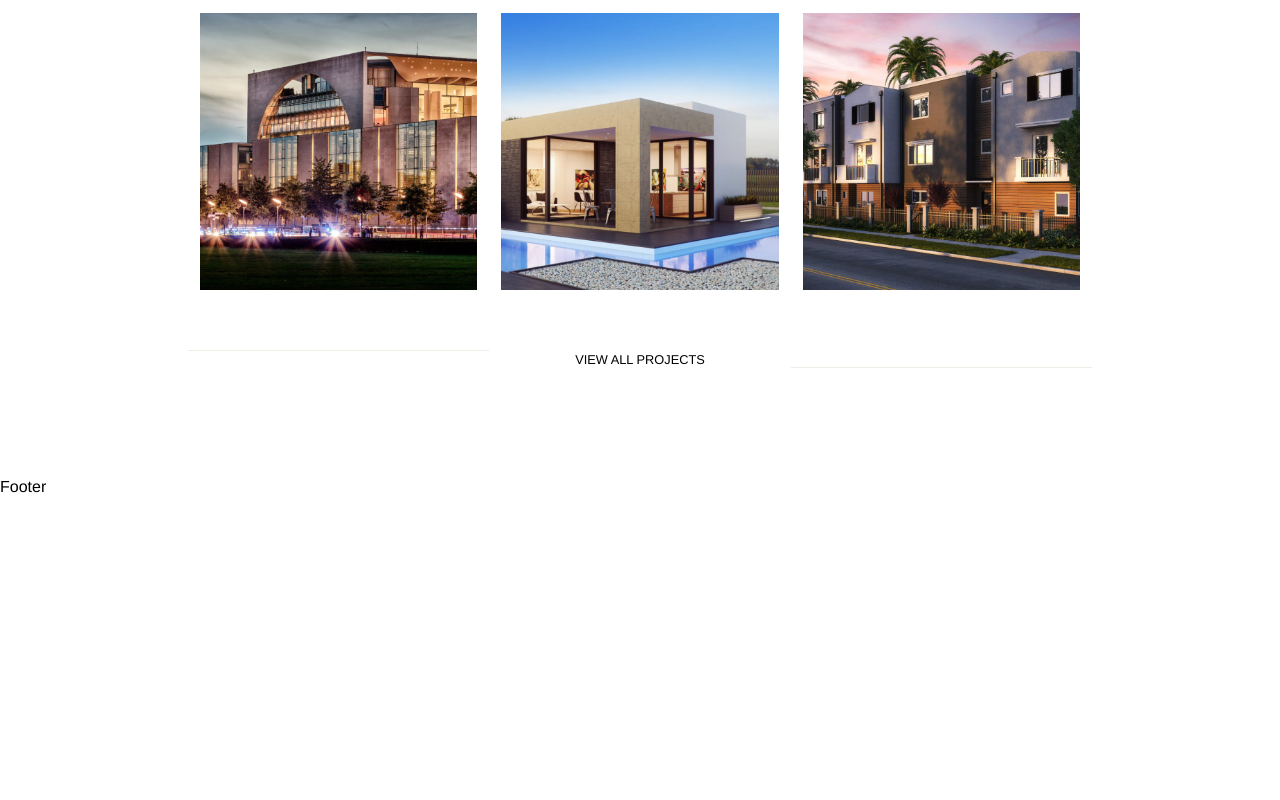
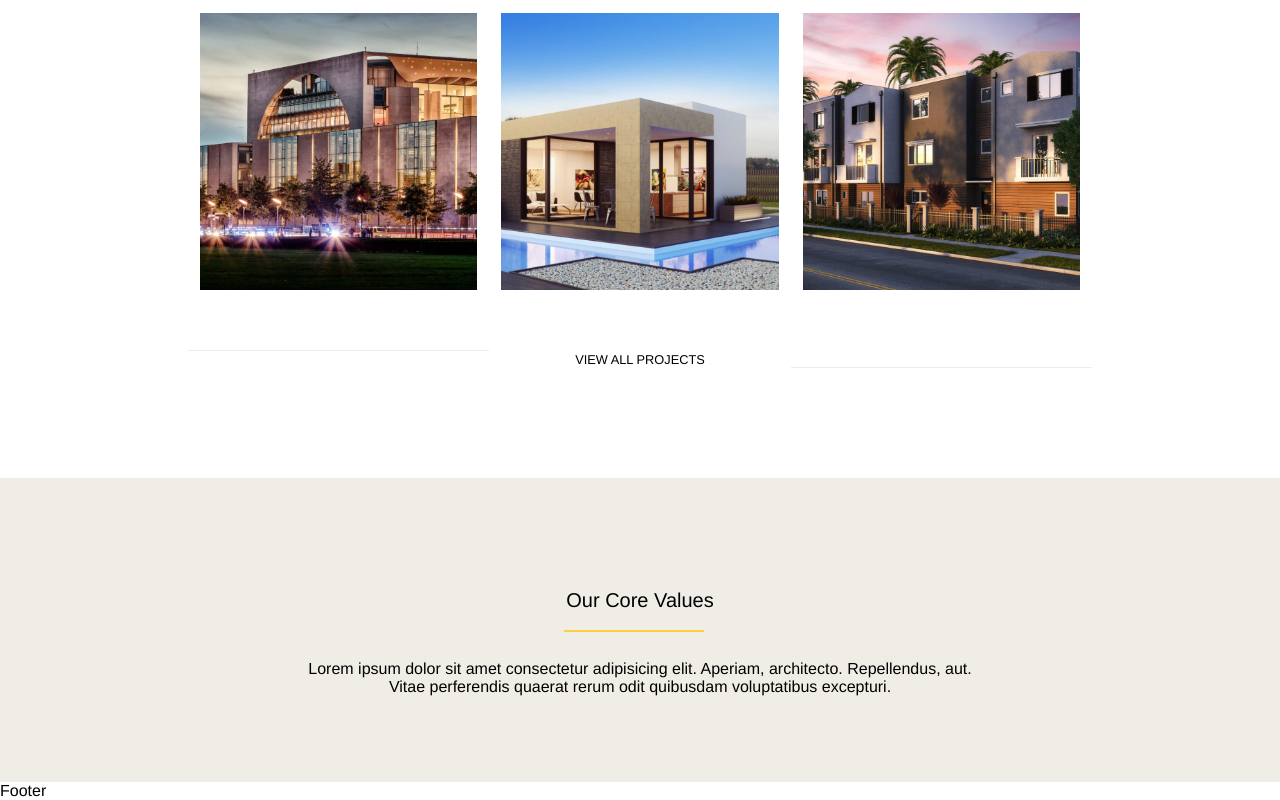
Before and after one commit to davishka-hikkaduwa/proj-html-vuejs, a Vue app: page / in a window 1280 px wide. Shown: the part 1981-2781 px from the top of the page. Before the commit the page ends 2477 px from the top, so only its background shows below. Built offline with nearby package versions, Linux system fonts and the light colour scheme.

Commit message:
info section of aboutComponent

```diff
--- /dev/null
+++ b/src/components/AboutComponent.vue
@@ -0,0 +1,44 @@
+<template>
+    <div id="about">
+        <div class="core-values">
+            <div class="info-container">
+                <h5 class="custom-underline">Our Core Values</h5>
+                <p>Lorem ipsum dolor sit amet consectetur adipisicing elit. Aperiam, architecto.
+                    Repellendus, aut. Vitae perferendis quaerat rerum odit quibusdam voluptatibus excepturi.
+                </p>
+            </div>
+            <div class="card-container">
+
+            </div>
+        </div>
+        <div class="feedback">
+
+        </div>
+    </div>
+</template>
+
+<script>
+    export default {
+        name: 'AboutComponent',
+    }
+</script>
+
+<style scoped lang="scss">
+    #about{
+        background-color: #f0ede6;
+        padding: 30px 0;
+        text-align: center;
+        .core-values{
+            .info-container{
+                padding: 80px 260px 20px 260px;
+                h5{
+                    padding-bottom: 20px;
+                }
+                p{
+                    padding: 20px 40px;
+                }
+            }
+        }
+    }
+
+</style>
--- a/src/components/MainComponent.vue
+++ b/src/components/MainComponent.vue
@@ -3,6 +3,7 @@
         <HomeComponent/>
         <ServicesComponent/>
         <WorkComponent/>
+        <AboutComponent/>
     </main>
 </template>
 
@@ -10,12 +11,14 @@
 import HomeComponent from '@/components/HomeComponent.vue';
 import ServicesComponent from '@/components/ServicesComponent.vue';
 import WorkComponent from '@/components/WorkComponent.vue';
+import AboutComponent from '@/components/AboutComponent.vue';
 export default {
     name: "MainComponent",
     components: {
     HomeComponent,
     ServicesComponent,
-    WorkComponent
+    WorkComponent,
+    AboutComponent
 }
 }
 </script>
```
